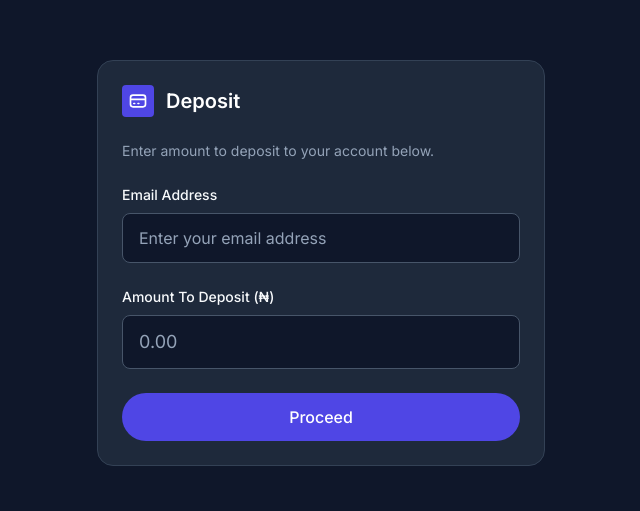
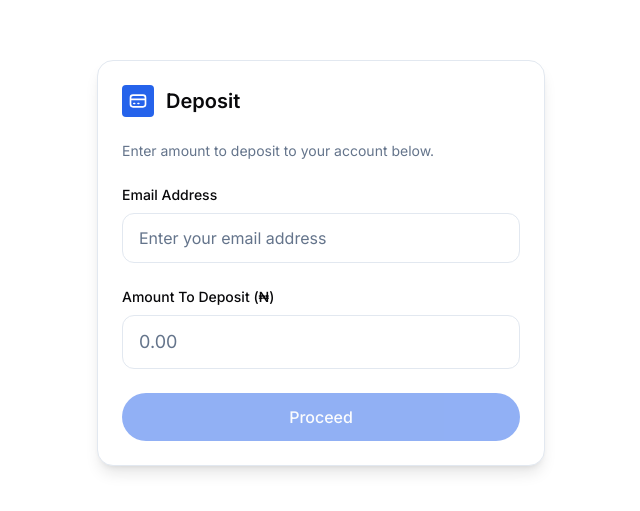
Before and after one commit to quickcheck64/Secureme, a Next.js app: page / in a window 1280 px wide. Shown: the part 137-648 px from the top of the page, without its empty margins (319-959 px from the left). Built offline with nearby package versions, Linux system fonts and the light colour scheme.

Commit message:
Update globals.css

```diff
--- a/app/globals.css
+++ b/app/globals.css
@@ -2,58 +2,69 @@
 @tailwind components;
 @tailwind utilities;
 
-/* Define color variables like the new config */
 @layer base {
   :root {
-    --background: 222.2 84% 4.9%;
-    --foreground: 210 40% 98%;
-    --card: 222.2 84% 4.9%;
-    --card-foreground: 210 40% 98%;
-    --popover: 222.2 84% 4.9%;
-    --popover-foreground: 210 40% 98%;
-    --primary: 217.2 91.2% 59.8%;
-    --primary-foreground: 222.2 84% 4.9%;
-    --secondary: 217.2 32.6% 17.5%;
-    --secondary-foreground: 210 40% 98%;
-    --muted: 217.2 32.6% 17.5%;
-    --muted-foreground: 215 20.2% 65.1%;
-    --accent: 217.2 32.6% 17.5%;
-    --accent-foreground: 210 40% 98%;
-    --destructive: 0 62.8% 30.6%;
+    --background: 0 0% 100%;
+    --foreground: 240 10% 3.9%;
+    --card: 0 0% 100%;
+    --card-foreground: 240 10% 3.9%;
+    --popover: 0 0% 100%;
+    --popover-foreground: 240 10% 3.9%;
+    --primary: 221.2 83.2% 53.3%;
+    --primary-foreground: 210 40% 98%;
+    --secondary: 210 40% 96%;
+    --secondary-foreground: 222.2 84% 4.9%;
+    --muted: 210 40% 96%;
+    --muted-foreground: 215.4 16.3% 46.9%;
+    --accent: 210 40% 96%;
+    --accent-foreground: 222.2 84% 4.9%;
+    --destructive: 0 84.2% 60.2%;
     --destructive-foreground: 210 40% 98%;
-    --border: 217.2 32.6% 17.5%;
-    --input: 217.2 32.6% 17.5%;
-    --ring: 224.3 76.3% 94.1%;
-    --radius: 0.5rem;
+    --border: 214.3 31.8% 91.4%;
+    --input: 214.3 31.8% 91.4%;
+    --ring: 221.2 83.2% 53.3%;
+    --radius: 0.75rem;
   }
 
-  /* Apply colors globally */
+  .dark {
+    --background: 240 10% 3.9%;
+    --foreground: 0 0% 98%;
+    --card: 240 10% 3.9%;
+    --card-foreground: 0 0% 98%;
+    --popover: 240 10% 3.9%;
+    --popover-foreground: 0 0% 98%;
+    --primary: 221.2 83.2% 53.3%;
+    --primary-foreground: 210 40% 98%;
+    --secondary: 240 3.7% 15.9%;
+    --secondary-foreground: 0 0% 98%;
+    --muted: 240 3.7% 15.9%;
+    --muted-foreground: 240 5% 64.9%;
+    --accent: 240 3.7% 15.9%;
+    --accent-foreground: 0 0% 98%;
+    --destructive: 0 62.8% 30.6%;
+    --destructive-foreground: 0 0% 98%;
+    --border: 240 3.7% 15.9%;
+    --input: 240 3.7% 15.9%;
+    --ring: 221.2 83.2% 53.3%;
+  }
+}
+
+@layer base {
   * {
     @apply border-border;
   }
-
   body {
     @apply bg-background text-foreground;
   }
-
-  /* Optional: links and headings */
-  a {
-    @apply text-primary hover:text-primary-foreground;
-  }
-
-  h1, h2, h3, h4, h5, h6 {
-    @apply text-foreground;
-  }
 }
 
-/* Components from your old global CSS */
 @layer components {
   .deposit-container {
-    @apply min-h-screen bg-slate-900 flex items-center justify-center p-4;
+    @apply min-h-screen bg-background flex items-center justify-center p-4;
   }
 
   .deposit-card {
-    @apply w-full max-w-md bg-slate-800 rounded-2xl p-6 border border-slate-700;
+    @apply w-full max-w-md bg-card rounded-2xl p-6 border border-border shadow-lg;
   }
 
   .deposit-header {
@@ -61,24 +72,46 @@
   }
 
   .deposit-icon {
-    @apply w-8 h-8 bg-indigo-600 rounded flex items-center justify-center;
+    @apply w-8 h-8 bg-primary rounded flex items-center justify-center;
   }
 
   .deposit-title {
-    @apply text-xl font-semibold text-white;
+    @apply text-xl font-semibold text-foreground;
   }
 
   .deposit-input {
-    @apply w-full bg-slate-900 border border-slate-600 rounded-lg px-4 py-3 text-white placeholder-slate-400 focus:outline-none focus:ring-2 focus:ring-indigo-500 focus:border-transparent;
+    @apply w-full bg-background border border-input rounded-lg px-4 py-3 text-foreground placeholder-muted-foreground focus:outline-none focus:ring-2 focus:ring-primary focus:border-transparent transition-all duration-200;
   }
 
   .deposit-button {
-    @apply w-full bg-indigo-600 hover:bg-indigo-700 text-white font-medium py-3 px-4 rounded-full transition-colors duration-200;
+    @apply w-full bg-primary hover:bg-primary/90 text-primary-foreground font-medium py-3 px-4 rounded-full transition-colors duration-200 disabled:opacity-50 disabled:cursor-not-allowed;
   }
 
   .deposit-button-secondary {
-    @apply w-full bg-transparent border border-slate-600 text-white font-medium py-3 px-4 rounded-full hover:bg-slate-700 transition-colors duration-200;
+    @apply w-full bg-transparent border border-border text-foreground font-medium py-3 px-4 rounded-full hover:bg-muted transition-colors duration-200;
   }
 }
 
-/* Add any other layers from new Tailwind config here, like utilities */
+@media (prefers-color-scheme: dark) {
+  :root {
+    --background: 240 10% 3.9%;
+    --foreground: 0 0% 98%;
+    --card: 240 10% 3.9%;
+    --card-foreground: 0 0% 98%;
+    --popover: 240 10% 3.9%;
+    --popover-foreground: 0 0% 98%;
+    --primary: 221.2 83.2% 53.3%;
+    --primary-foreground: 210 40% 98%;
+    --secondary: 240 3.7% 15.9%;
+    --secondary-foreground: 0 0% 98%;
+    --muted: 240 3.7% 15.9%;
+    --muted-foreground: 240 5% 64.9%;
+    --accent: 240 3.7% 15.9%;
+    --accent-foreground: 0 0% 98%;
+    --destructive: 0 62.8% 30.6%;
+    --destructive-foreground: 0 0% 98%;
+    --border: 240 3.7% 15.9%;
+    --input: 240 3.7% 15.9%;
+    --ring: 221.2 83.2% 53.3%;
+  }
+}
```
